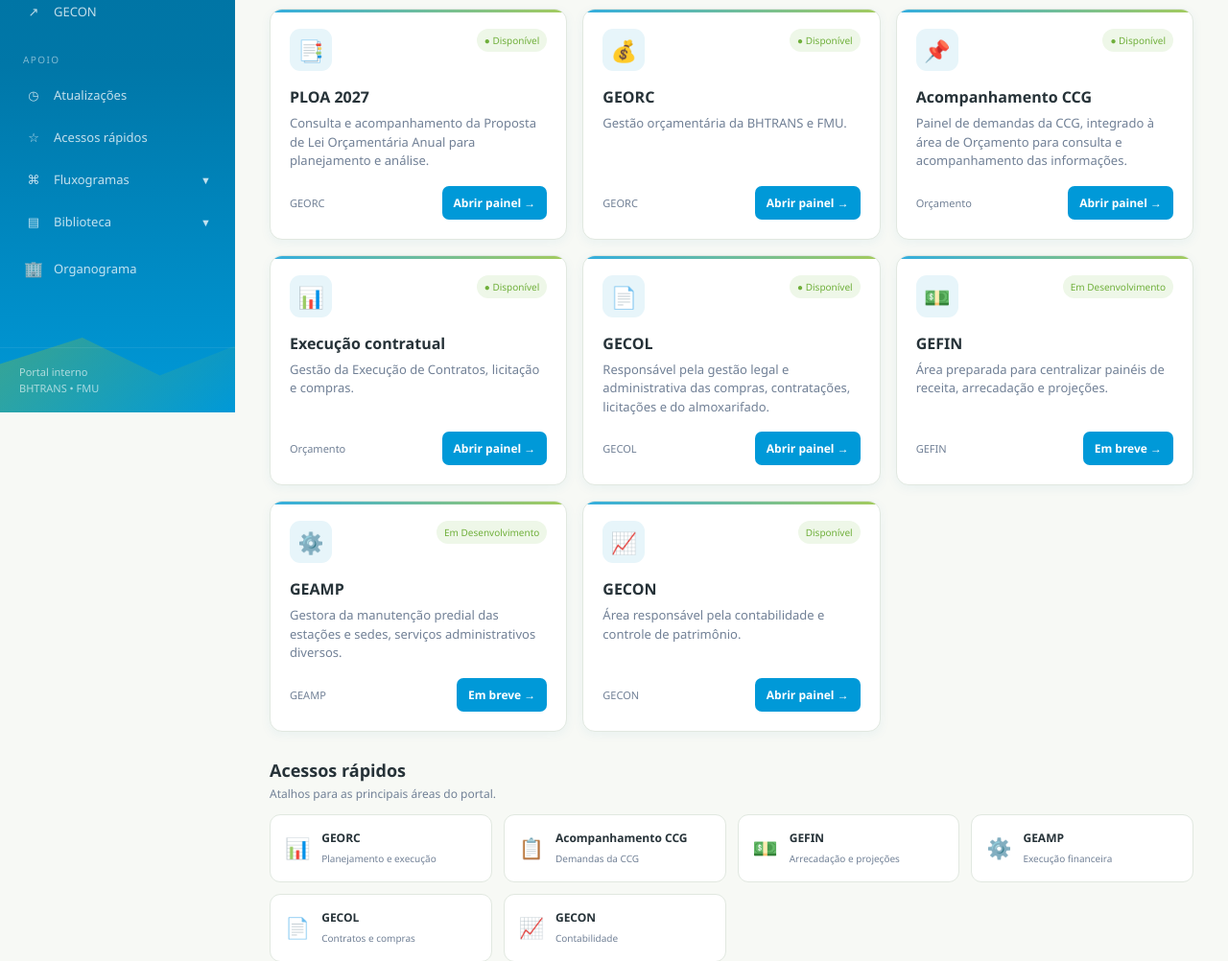
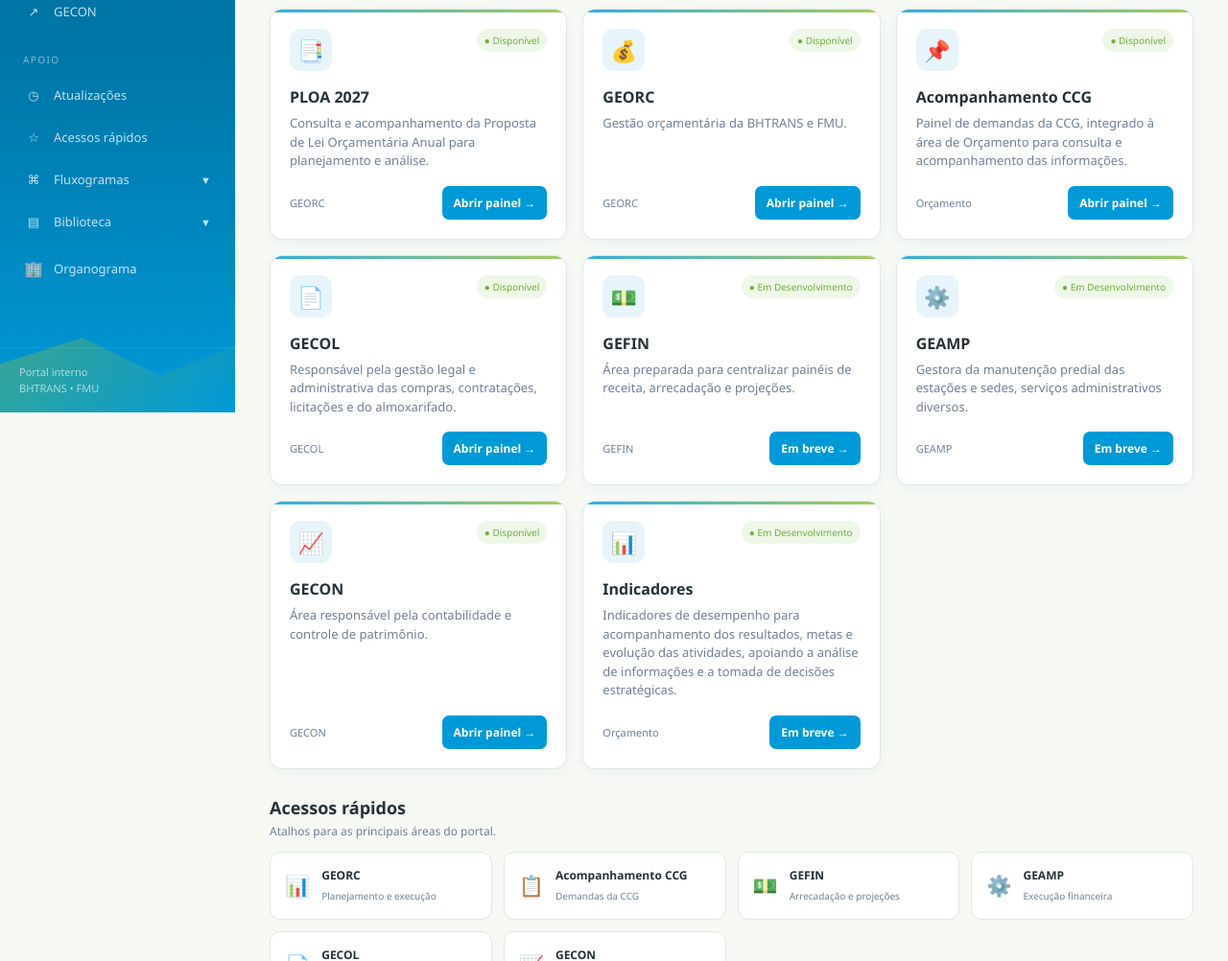
Before and after one commit to SERVICOSDAF/portal-bi-daf, a plain HTML site: page index.html in a window 1280 px wide. Shown: the part 370-1372 px from the top of the page at 96% size. Drawn offline with Linux system fonts and the light colour scheme.

Commit message:
Add files via upload

```diff
--- a/index.html
+++ b/index.html
@@ -765,20 +765,6 @@ a { text-decoration: none; color: inherit; }
           </div>
         </article>
 
-        <article class="card" data-category="GEORC" data-search="Contratos execução execucao licitação compras">
-          <div class="card-top">
-            <div class="card-icon">📊</div>
-            <span class="status">● Disponível</span>
-          </div>
-          <h3>Execução contratual</h3>
-          <p>Gestão da Execução de Contratos, licitação e compras.</p>
-          <div class="card-footer">
-            <span class="category">Orçamento</span>
-            <a class="open" href="https://app.powerbi.com/view?r=eyJrIjoiZDdiMGQxZTQtZDY2ZS00NTVmLTk5NmMtNjgwYTM4ZGMyNmQyIiwidCI6IjVkNzdmY2E1LWIxZDEtNDI3OS1iNzk3LWEzYTY1NzA2Y2YxOSJ9"
-              target="_blank" rel="noopener noreferrer">Abrir painel →</a>
-          </div>
-        </article>
-
         <article class="card" data-category="GECOL" data-search="Contratos LICITAÇÕES ALMOXARIFADO COMPRAS">
           <div class="card-top">
             <div class="card-icon">📄</div>
@@ -796,7 +782,7 @@ a { text-decoration: none; color: inherit; }
         <article class="card" data-category="GEFIN" data-search="receita arrecadação projeção receita líquida">
           <div class="card-top">
             <div class="card-icon">💵</div>
-            <span class="status">Em Desenvolvimento</span>
+            <span class="status">● Em Desenvolvimento</span>
           </div>
           <h3>GEFIN</h3>
           <p>Área preparada para centralizar painéis de receita, arrecadação e projeções.</p>
@@ -809,7 +795,7 @@ a { text-decoration: none; color: inherit; }
         <article class="card" data-category="GEAMP" data-search="despesa empenho liquidado pago restos a pagar">
           <div class="card-top">
             <div class="card-icon">⚙️</div>
-            <span class="status">Em Desenvolvimento</span>
+            <span class="status">● Em Desenvolvimento</span>
           </div>
           <h3>GEAMP</h3>
           <p>Gestora da manutenção predial das estações e sedes, serviços administrativos diversos.</p>
@@ -822,7 +808,7 @@ a { text-decoration: none; color: inherit; }
         <article class="card" data-category="GECON" data-search="contabilidade patrimônio">
           <div class="card-top">
             <div class="card-icon">📈</div>
-            <span class="status">Disponível</span>
+            <span class="status">● Disponível</span>
           </div>
           <h3>GECON</h3>
           <p>Área responsável pela contabilidade e controle de patrimônio.</p>
@@ -832,6 +818,20 @@ a { text-decoration: none; color: inherit; }
               target="_blank" rel="noopener noreferrer">Abrir painel →</a>
           </div>
         </article>
+
+        <article class="card" data-category="GEORC" data-search="Contratos execução execucao licitação compras">
+          <div class="card-top">
+            <div class="card-icon">📊</div>
+            <span class="status">● Em Desenvolvimento</span>
+          </div>
+          <h3>Indicadores</h3>
+          <p>Indicadores de desempenho para acompanhamento dos resultados, metas e evolução das atividades, apoiando a análise de informações e a tomada de decisões estratégicas.</p>
+          <div class="card-footer">
+            <span class="category">Orçamento</span>
+            <a class="open" href="#" onclick="comingSoon();return false">Em breve →</a>
+          </div>
+        </article>
+
 
       </div>
 
```
